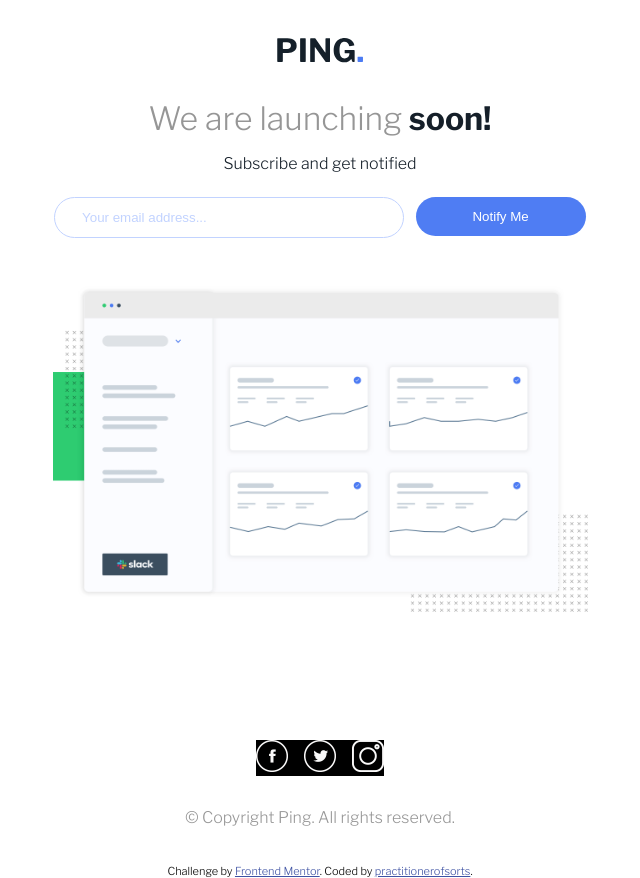
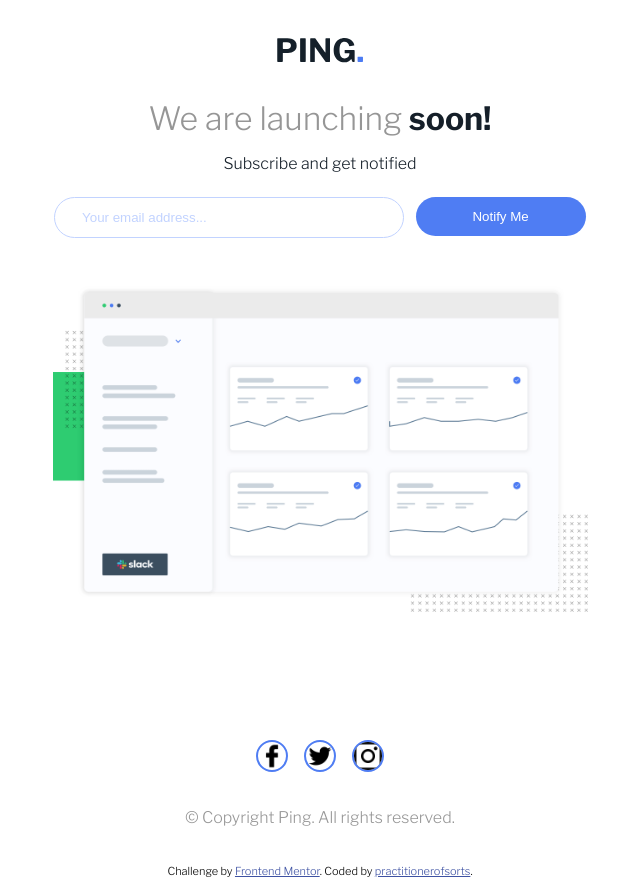
Before and after one commit to practitionerofsorts/ping-coming-soon-page-master, a plain HTML site: page index.html in a window 1280 px wide. Shown: the whole page, without its empty margins (320-960 px from the left). Drawn offline with nearby package versions, Linux system fonts and the light colour scheme.

Commit message:
added new icons

```diff
--- a/index.html
+++ b/index.html
@@ -37,9 +37,11 @@
     </section>
     <img src="images/illustration-dashboard.png" alt="dashboard" class="dashboard-image">
     <div class="social-media-icons">
-      <li><img src="images/facebookw.png" alt="facebook"></li>
-      <li><img src="images/tw.png" alt="twitter"></li>
-      <li><img src="images/instagramw.png" alt="instagram"></li>
+      <ul>
+        <li><img src="images/facebook.png" alt="facebook"></li>
+        <li><img src="images/twitter.png" alt="twitter"></li>
+        <li><img src="images/instagram.png" alt="instagram"></li>
+      </ul>
     </div>
     <p class="copyright">&copy; Copyright Ping. All rights reserved.</p>
     </div>
--- a/style.css
+++ b/style.css
@@ -132,17 +132,17 @@ input[type = email]::placeholder{
     width: 535px;
     margin-bottom: 8em;
 }
-.social-media-icons{
+ul{
     gap: 1em;
-    display: grid;
+    display: flex;
+    flex-direction: row;
     margin-bottom: 2em;
-    place-content: center;
-    background-color: black;
-    grid-template-columns: auto auto auto;
 }
-.social-media-icons img{
+li img{
     width: 2em;
     cursor: pointer;
+    border: 2px solid var(--Blue);
+    border-radius: 50%;
 }
 .copyright{
     color: var(--Gray);
```
Also changed, not shown: images/facebook.png (added), images/facebookw.png (deleted), images/instagram.png (added), images/instagramw.png (deleted), images/tw.png (deleted), images/twitter.png (added).
